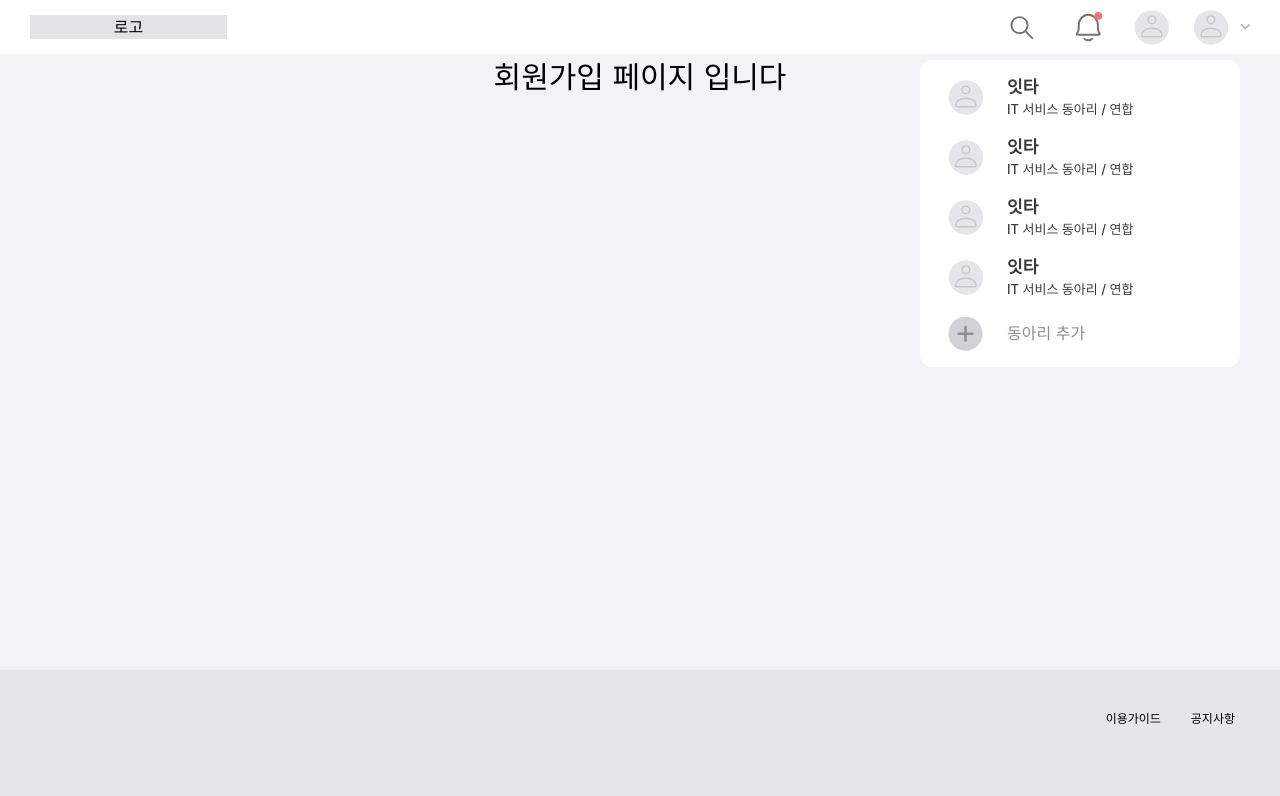
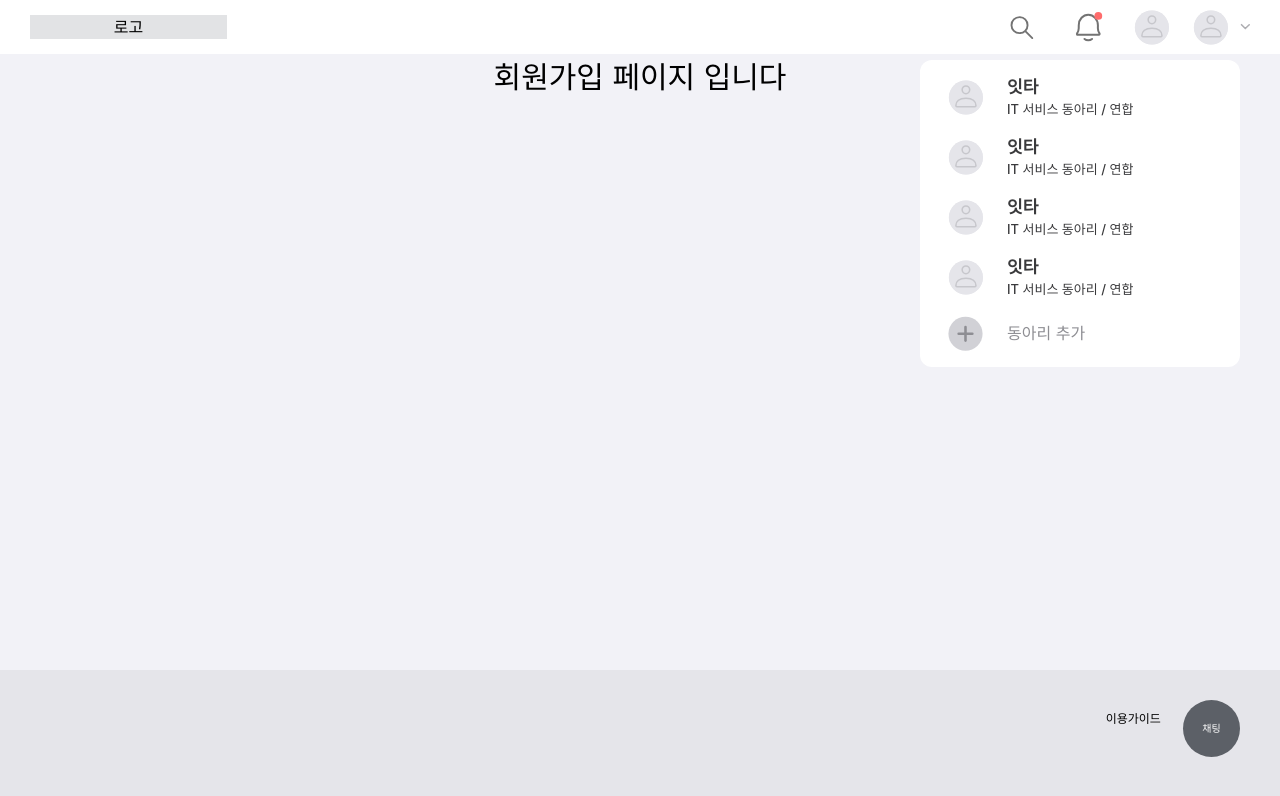
Before and after one commit to Cluting/cluting-frontend, a React (Create React App) app: page /signup in a window 1280 px wide. Shown: the top 796 px of the page. Built offline with nearby package versions, Linux system fonts and the light colour scheme; a web font is replaced by a local one.

Commit message:
✨ feat: 플로팅 버튼 추가

```diff
--- a/src/App.css
+++ b/src/App.css
@@ -37,6 +37,15 @@
   }
 }
 
+@keyframes scaleUp {
+  from {
+    transform: scale(1);
+  }
+  to {
+    transform: scale(1.05);
+  }
+}
+
 /* 자주 사용하는 스타일을 재사용하기 위해 컴포넌트화*/
 .flex-center {
   @apply flex justify-center items-center;
@@ -45,3 +54,7 @@
 .dropdown-list {
   @apply p-2 rounded-[8px] hover:bg-gray-100 flex items-center;
 }
+
+.hover-animation {
+  @apply hover:scale-105 transform transition-transform duration-200 ease-out;
+}
--- a/src/App.tsx
+++ b/src/App.tsx
@@ -6,6 +6,7 @@ import Main from "./pages/Main";
 import Login from "./pages/Login";
 import SignUp from "./pages/SignUp";
 import Footer from "./components/Footer";
+import FloatingButton from "./components/FloatingButton";
 
 export default function App() {
   return (
@@ -17,6 +18,7 @@ export default function App() {
           <Route path="/login" element={<Login />} />
           <Route path="/signup" element={<SignUp />} />
         </Routes>
+        <FloatingButton />
         <Footer />
       </div>
     </div>
--- a/src/components/FloatingButton.tsx
+++ b/src/components/FloatingButton.tsx
@@ -1,5 +1,7 @@
 export default function FloatingButton() {
   return (
-    <div className="absolute bottom-0 bg-gray-200 w-full h-[130px]">Footer</div>
+    <div className="absolute hover-animation bottom-[43px] right-[40px] z-[999] flex-center cursor-pointer bg-gray-850 w-[57px] h-[57px] rounded-full text-[10px] text-white-100">
+      채팅
+    </div>
   );
 }
--- a/tailwind.config.js
+++ b/tailwind.config.js
@@ -43,6 +43,7 @@ module.exports = {
           100: "#F2F2F7", //gray01
           200: "#E5E5EA", //gray02
           600: "#8E8E93", //gray06
+          850: "#5C6067", //gray8.5
           900: "#3A3A3C" //gray09
         },
         blue: {
```
